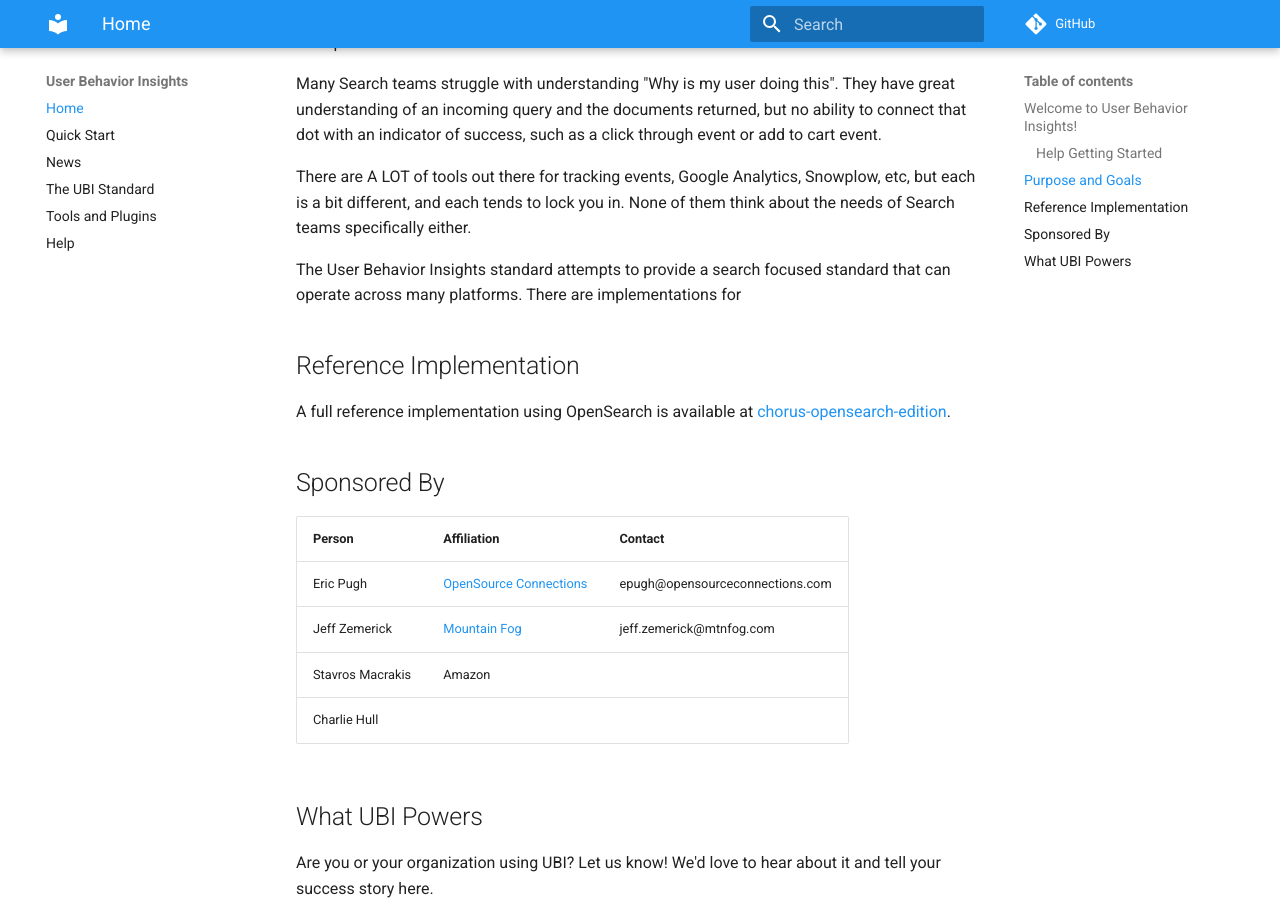
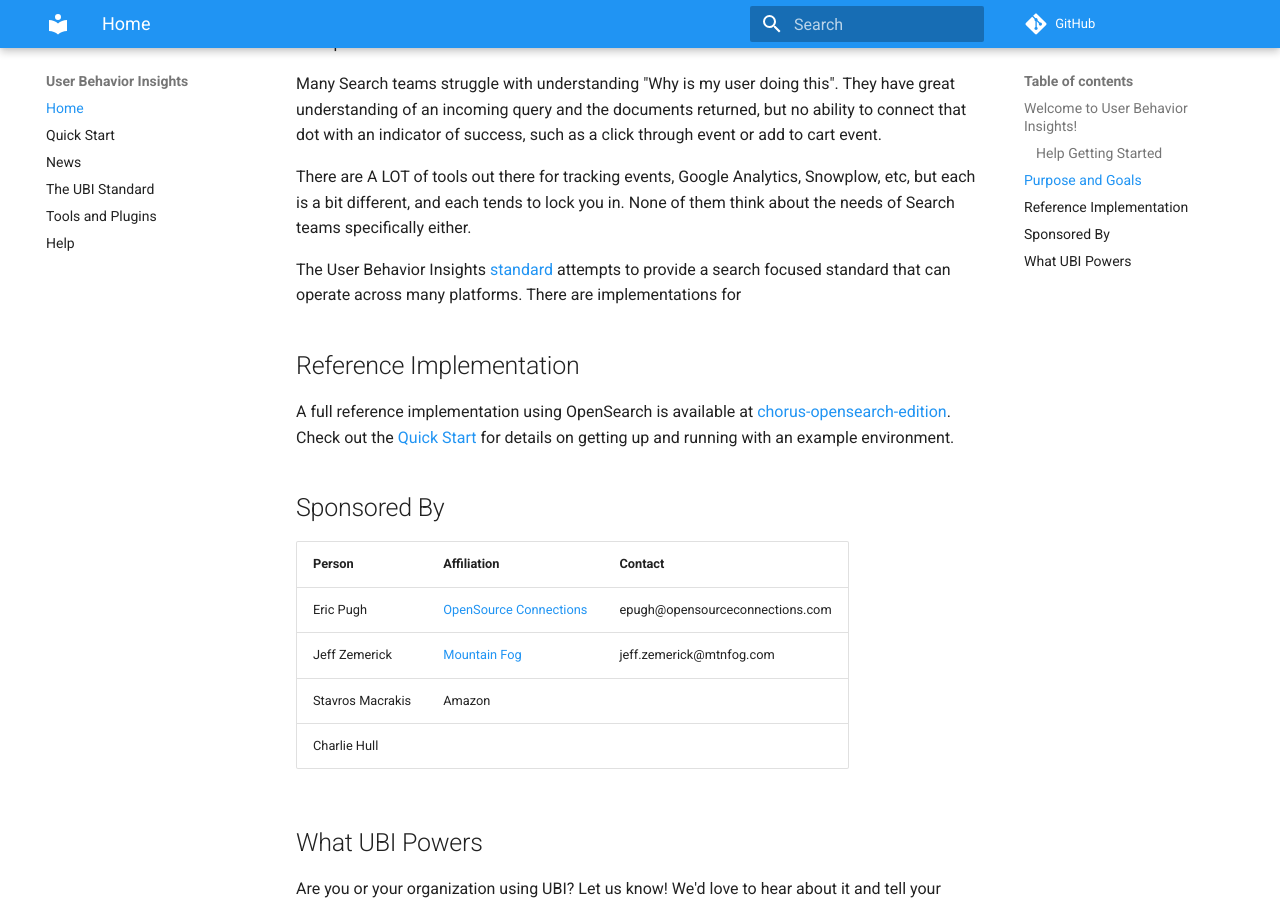
Before and after one commit to o19s/ubi-website, an MkDocs documentation site: the page built from docs/index.md, in a window 1280 px wide and 900 px high, scrolled down 801 px. Built offline with MkDocs 1.6.1 and Material for MkDocs 9.7.7, drawn with Linux system fonts in a browser that asks for light colours; comment, search, counter and statistics services are not loaded.

Commit message:
Adding content.

```diff
--- a/docs/index.md
+++ b/docs/index.md
@@ -16,11 +16,11 @@
 
 There are A LOT of tools out there for tracking events, Google Analytics, Snowplow, etc, but each is a bit different, and each tends to lock you in. None of them think about the needs of Search teams specifically either.
 
-The User Behavior Insights standard attempts to provide a search focused standard that can operate across many platforms. There are implementations for
+The User Behavior Insights [standard](standard.md) attempts to provide a search focused standard that can operate across many platforms. There are implementations for
 
 ## Reference Implementation
 
-A full reference implementation using OpenSearch is available at [chorus-opensearch-edition](https://github.com/o19s/chorus-opensearch-edition).
+A full reference implementation using OpenSearch is available at [chorus-opensearch-edition](https://github.com/o19s/chorus-opensearch-edition). Check out the [Quick Start](quickstart.md) for details on getting up and running with an example environment.
 
 ## Sponsored By
 
```
